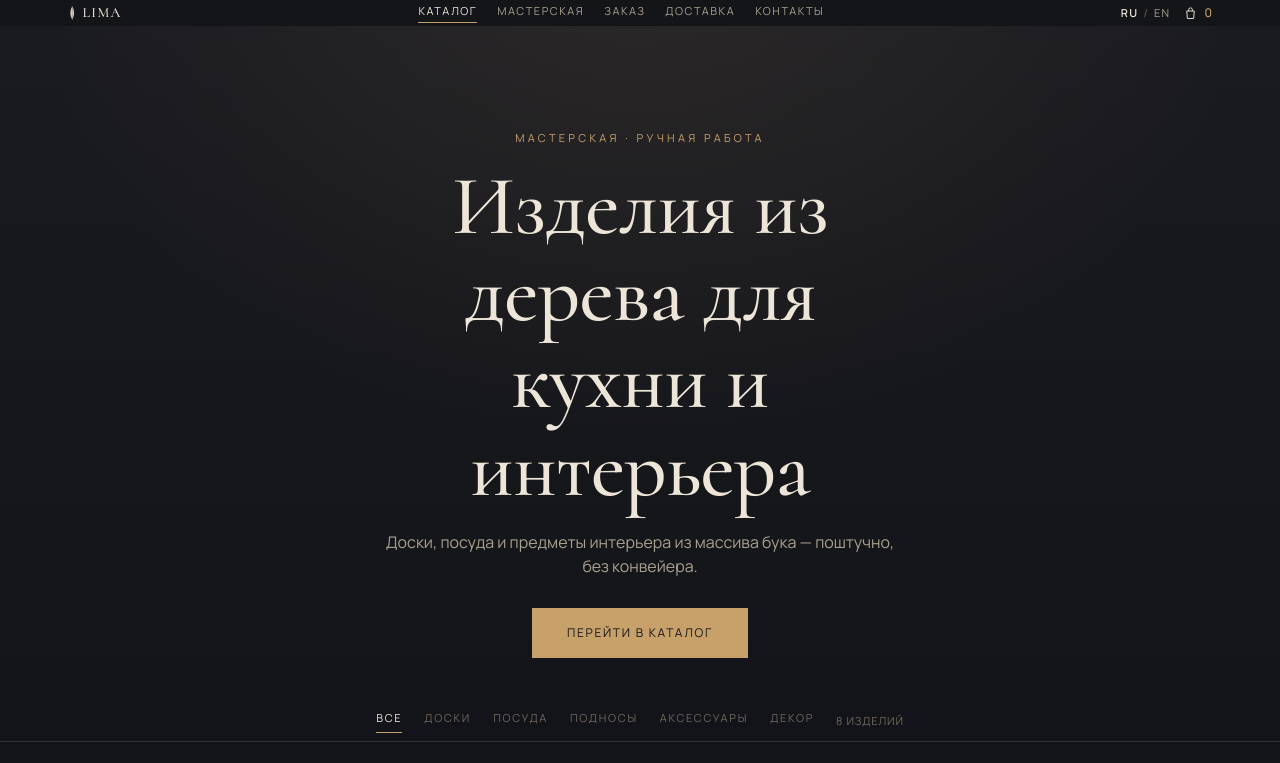
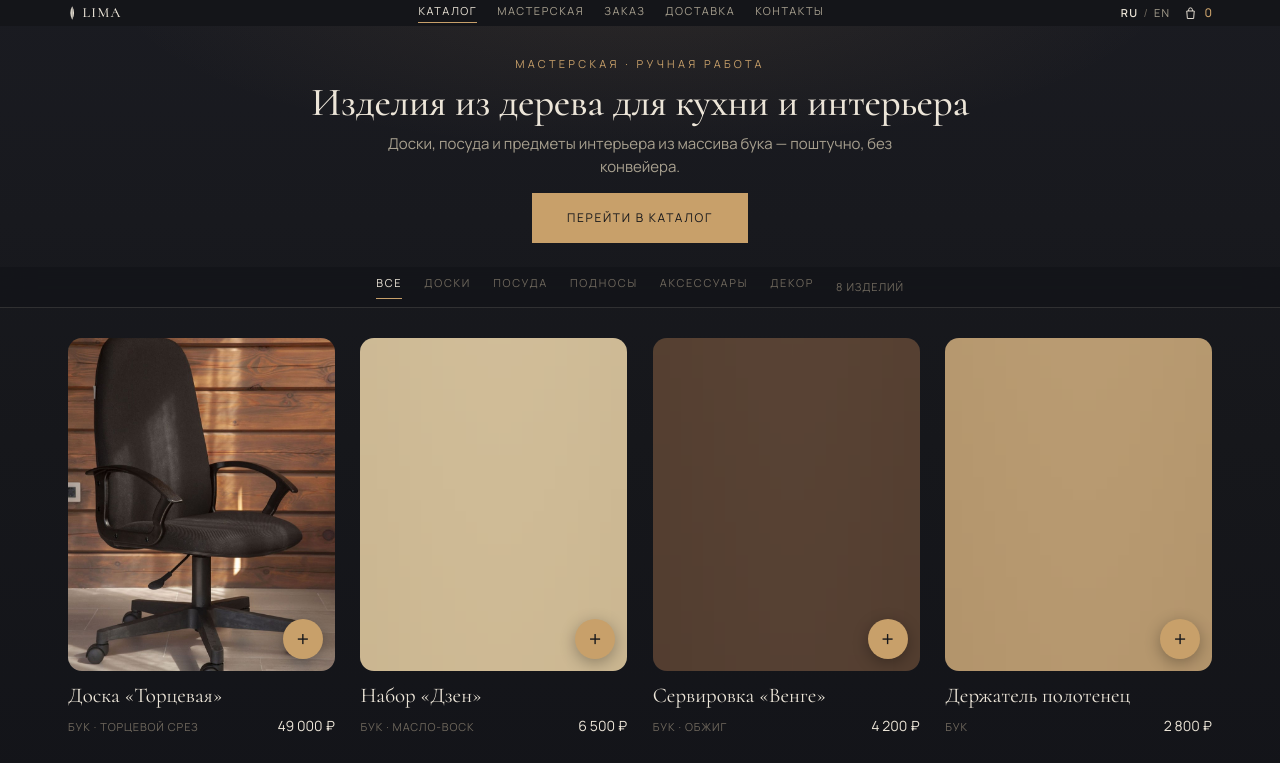
Before and after one commit to SashaRX/lima, a plain HTML site: page index.html in a window 1280 px wide. Shown: the top 763 px of the page. Drawn offline with Linux system fonts and the light colour scheme.

Commit message:
deploy LIMA store code (2026-06-22 12:44)

```diff
--- a/index.html
+++ b/index.html
@@ -65,12 +65,12 @@
   .menu .m-foot{margin-top:auto;font-size:12px;color:var(--faint);line-height:2;}
 
   /* ---------- hero ---------- */
-  .hero{text-align:center;padding:clamp(46px,9vw,104px) var(--pad) clamp(26px,4vw,44px);position:relative;}
-  .hero::before{content:"";position:absolute;inset:0;background:radial-gradient(80% 120% at 50% -10%,rgba(200,160,106,.10),transparent 60%);pointer-events:none;}
+  .hero{text-align:center;padding:clamp(16px,3vw,30px) var(--pad) clamp(14px,2.4vw,24px);position:relative;}
+  .hero::before{content:"";position:absolute;inset:0;background:radial-gradient(70% 120% at 50% -20%,rgba(200,160,106,.10),transparent 60%);pointer-events:none;}
   .hero .eyebrow{position:relative;font-size:11px;letter-spacing:.3em;text-transform:uppercase;color:var(--accent);}
-  .hero h1{position:relative;font-family:var(--serif);font-weight:500;font-size:clamp(38px,8vw,84px);line-height:1.04;letter-spacing:-.01em;margin:16px auto 0;max-width:14ch;}
-  .hero p{position:relative;color:var(--muted);max-width:520px;margin:18px auto 0;font-size:clamp(14px,2.4vw,16px);}
-  .hero .cta{position:relative;margin-top:30px;}
+  .hero h1{position:relative;font-family:var(--serif);font-weight:500;font-size:clamp(24px,3.6vw,40px);line-height:1.12;letter-spacing:-.01em;margin:7px auto 0;max-width:none;}
+  .hero p{position:relative;color:var(--muted);max-width:520px;margin:9px auto 0;font-size:clamp(13px,2.2vw,15px);}
+  .hero .cta{position:relative;margin-top:15px;}
 
   /* ---------- category chips ---------- */
   .catbar{position:sticky;top:var(--hh);z-index:40;display:flex;gap:22px;overflow-x:auto;padding:8px var(--pad);scrollbar-width:none;border-bottom:1px solid var(--line);background:rgba(20,21,26,.92);backdrop-filter:blur(14px);-webkit-backdrop-filter:blur(14px);}
```
